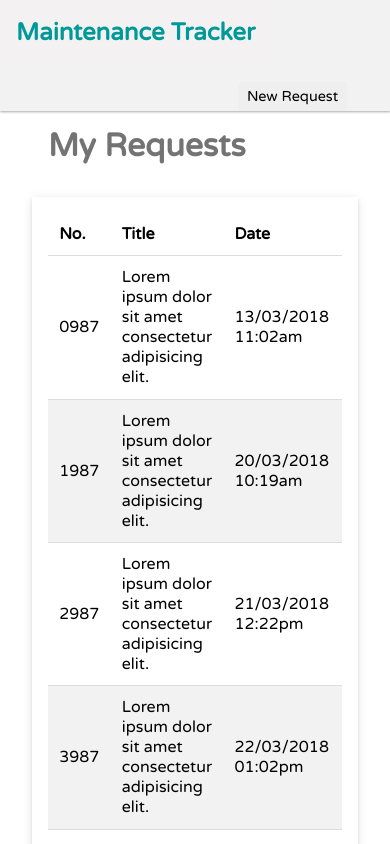
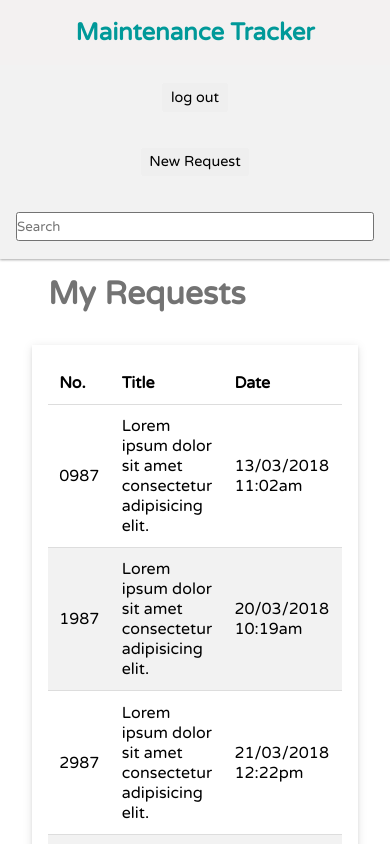
Before and after one commit to chukwuemekachm/Maintenance-Tracker, a plain HTML site: page UI/user.html in a window 390 px wide. Drawn offline with Linux system fonts and the light colour scheme.

Commit message:
[Bug #157590918] Add nav buttons to layout

```diff
--- a/UI/css/style.css
+++ b/UI/css/style.css
@@ -128,6 +128,7 @@ body {
     width: 100%;
     margin: 0;
     top: 0;
+    overflow: auto;
     position: fixed;
     height: 100%;
     background-size: 100% 100%;
@@ -140,6 +141,7 @@ body {
     top: 0;
     position: fixed;
     height: 100%;
+    overflow: auto;
     background-size: 100% 100%;
 }
 
@@ -238,6 +240,13 @@ a.ch-link:hover {
     margin-top: .09em
 }
 
+.ch-input-search {
+    height: 2.2em;
+    width: 100%;
+    border-radius: .2em;
+    border: .8px solid #737373!important;
+}
+
 .ch-input-desc {
     height: 5em;
 }
@@ -289,8 +298,6 @@ ul.ch-nav li a.active {
 ul.ch-nav li.right {
     float: right;
     font-size: .9em;
-    margin-right: 3em;
-    margin-top: 1.2em;
 }
 
 #ch-nav-hide {
@@ -327,7 +334,7 @@ ul.ch-nav li.right {
 /* Tables */
 
 div.ch-table {
-    overflow-x: auto;
+    overflow-x: auto!important;
 }
 
 table.ch-table {
@@ -369,5 +376,15 @@ tr:nth-child(even) {
     }
     .ch-modal-section {
         width: 80%;
+        margin-top: 2em;
+    }
+    ul.ch-nav li.right,
+    ul.ch-nav li {
+        float: none;
+    }
+    ul.ch-nav li.right,
+    ul.ch-nav li {
+        flex: block;
+        width: 100%;
     }
 }
--- a/UI/js/script.js
+++ b/UI/js/script.js
@@ -2,10 +2,15 @@ const toggleModal = (id, me) => {
     if (document.getElementById('modal').style.display === 'block') {
         document.getElementById('modal').style.display = 'none';
         document.getElementById(id).style.display = 'none';
-        me.innerHTML = 'New Request';
+        if (me) me.innerHTML = 'New Request';
     } else {
+        if (id === 'add-request') {
+            document.getElementById('modal').style.top = '12em';
+        } else {
+            document.getElementById('modal').style.top = '3.8em';
+        }
         document.getElementById('modal').style.display = 'block';
         document.getElementById(id).style.display = 'block';
-        me.innerHTML = 'Cancel Request';
+        if (me) me.innerHTML = 'Cancel Request';
     }
 };
--- a/UI/user.html
+++ b/UI/user.html
@@ -12,13 +12,15 @@
 <body>
     <div class="ch-wrapper">
         <div class="ch-aside">
-            <div class="">
+            <div id="ch-nav">
                 <ul class="ch-nav ch-card-1">
                     <li>
                         <h2><a href="">Maintenance Tracker</a></h2>
                     </li>
+                    <li class="right"><a href="index.html"><button class="ch-btn-sm" onclick="window.location.replace(index.html)">log out</button></a></li>
+                    <li class="right"><a><button class="ch-btn-sm" onclick="toggleModal('add-request',this)">New Request</button></a></li>
                     <li class="right">
-                        <button class="ch-btn-sm" onclick="toggleModal('add-request',this)">New Request</button>
+                        <a><input placeholder="Search" class="ch-input-search" /></a>
                     </li>
                 </ul>
             </div>
@@ -26,7 +28,7 @@
                 <h1 class="ch-padding">My Requests</h1>
                 <div class="ch-row">
                     <div class="ch-col-1"></div>
-                    <div class="ch-col-8 ch-padding ch-card-0 ch-padding-2">
+                    <div class="ch-col-10 ch-padding ch-card-0 ch-padding-2">
                         <div class="ch-table">
                             <table class="ch-table">
                                 <thead>
```
